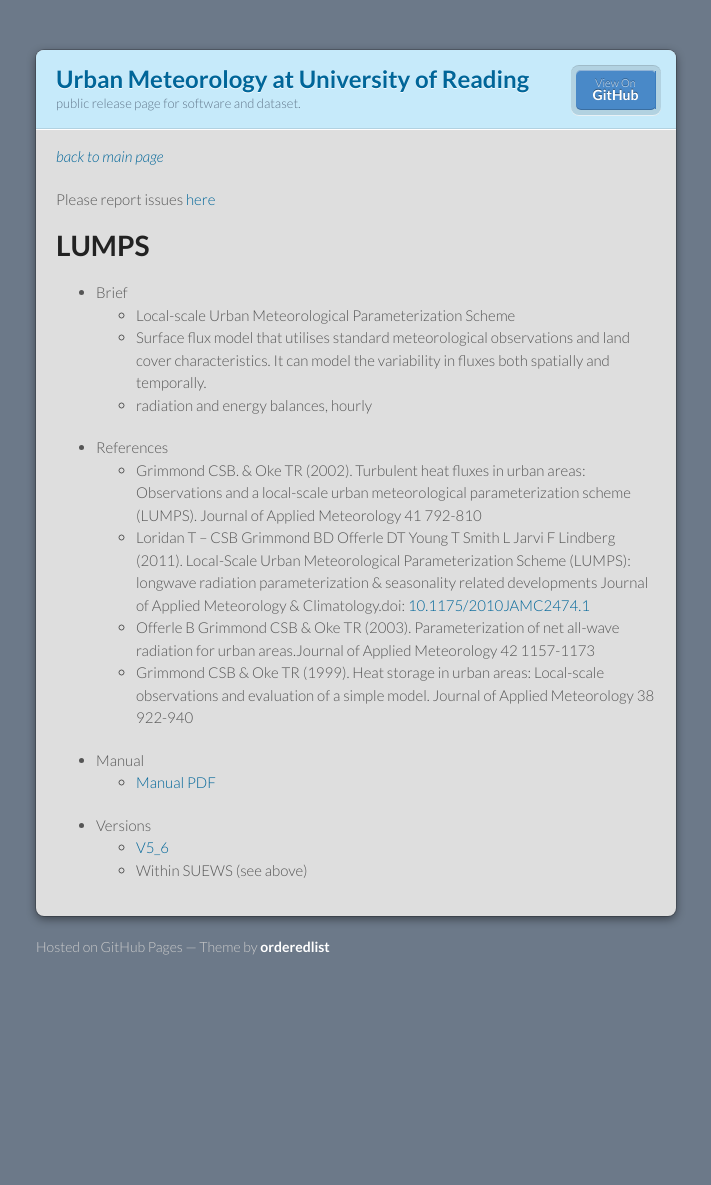
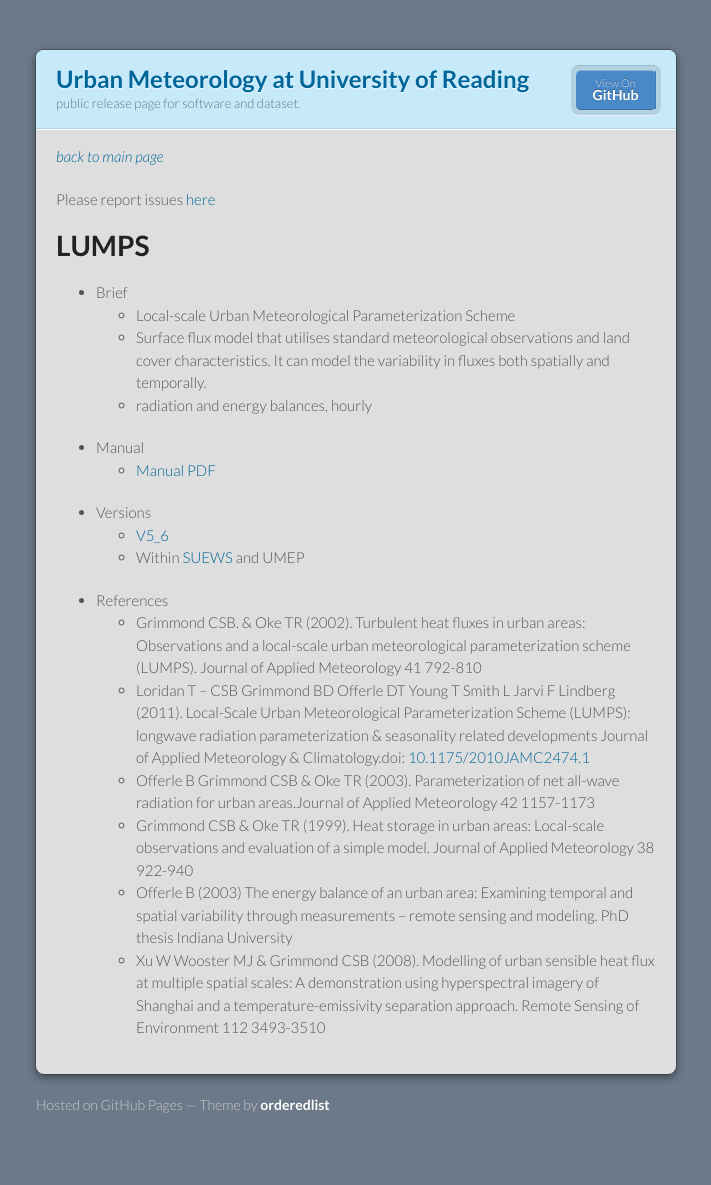
Before and after one commit to Urban-Meteorology-Reading/Urban-Meteorology-Reading.github.io, a Jekyll site: the page built from LUMPS.md, in a window 1280 px wide. Shown: the whole page, without its empty margins (284-995 px from the left). Built offline with Jekyll 4.4.1, drawn with Linux system fonts in a browser that asks for light colours; before the commit the page ends 1027 px from its top, so only the background shows below that.

Commit message:
Update LUMPS.md

```diff
--- a/LUMPS.md
+++ b/LUMPS.md
@@ -10,13 +10,15 @@ Please report issues [here](https://github.com/Urban-Meteorology-Reading/Urban-M
    * Local-scale Urban Meteorological Parameterization Scheme
    * Surface flux model that utilises standard meteorological observations and land cover characteristics. It can model the variability in fluxes both spatially and temporally.
    * radiation and energy balances, hourly
+* Manual
+  * <a href="other files/LUMPSv5_6_IO.pdf" download> Manual PDF</a>
+* Versions
+  * [V5_6](other files/LUMPS_V5_6.zip)
+  * Within [SUEWS](https://urban-meteorology-reading.github.io/SUEWS) and UMEP
 * References
   * Grimmond CSB. & Oke TR (2002). Turbulent heat fluxes in urban areas: Observations and a local-scale urban meteorological parameterization scheme (LUMPS). Journal of Applied Meteorology 41 792-810
   * Loridan T – CSB Grimmond BD Offerle DT Young T Smith L Jarvi F Lindberg (2011). Local-Scale Urban Meteorological Parameterization Scheme (LUMPS): longwave radiation parameterization & seasonality related developments Journal of Applied Meteorology & Climatology.doi: [10.1175/2010JAMC2474.1](http://journals.ametsoc.org/doi/pdf/10.1175/2010JAMC2474.1)
    * Offerle B  Grimmond CSB & Oke TR (2003). Parameterization of net all-wave radiation for urban areas.Journal of Applied Meteorology 42 1157-1173
    * Grimmond CSB & Oke TR (1999). Heat storage in urban areas: Local-scale observations and evaluation of a simple model. Journal of Applied Meteorology 38 922-940
-* Manual
-  * <a href="other files/LUMPSv5_6_IO.pdf" download> Manual PDF</a>
-* Versions
-  * [V5_6](other files/LUMPS_V5_6.zip)
-  * Within SUEWS (see above)
+   * Offerle B (2003) The energy balance of an urban area: Examining temporal and spatial variability through measurements – remote sensing and modeling. PhD thesis Indiana University
+  * Xu W Wooster MJ & Grimmond CSB (2008). Modelling of urban sensible heat flux at multiple spatial scales: A demonstration using hyperspectral imagery of Shanghai and a temperature-emissivity separation approach. Remote Sensing of Environment 112 3493-3510
```
